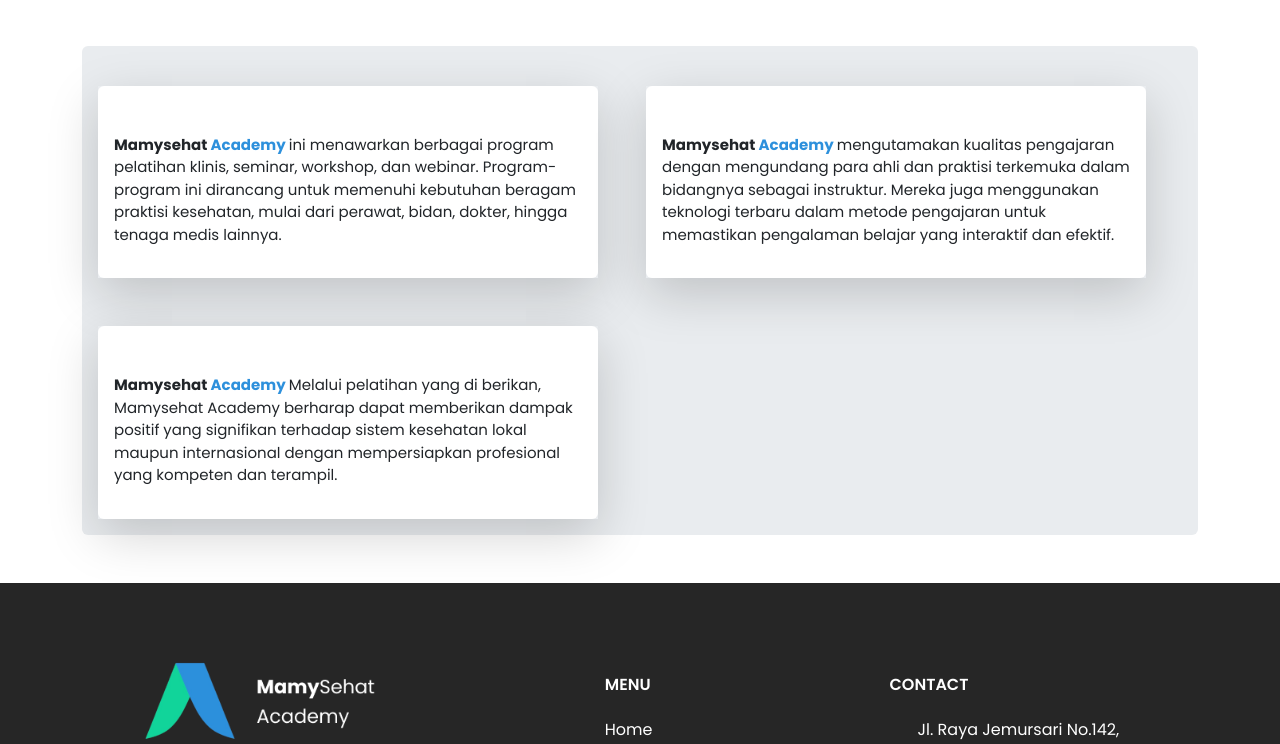
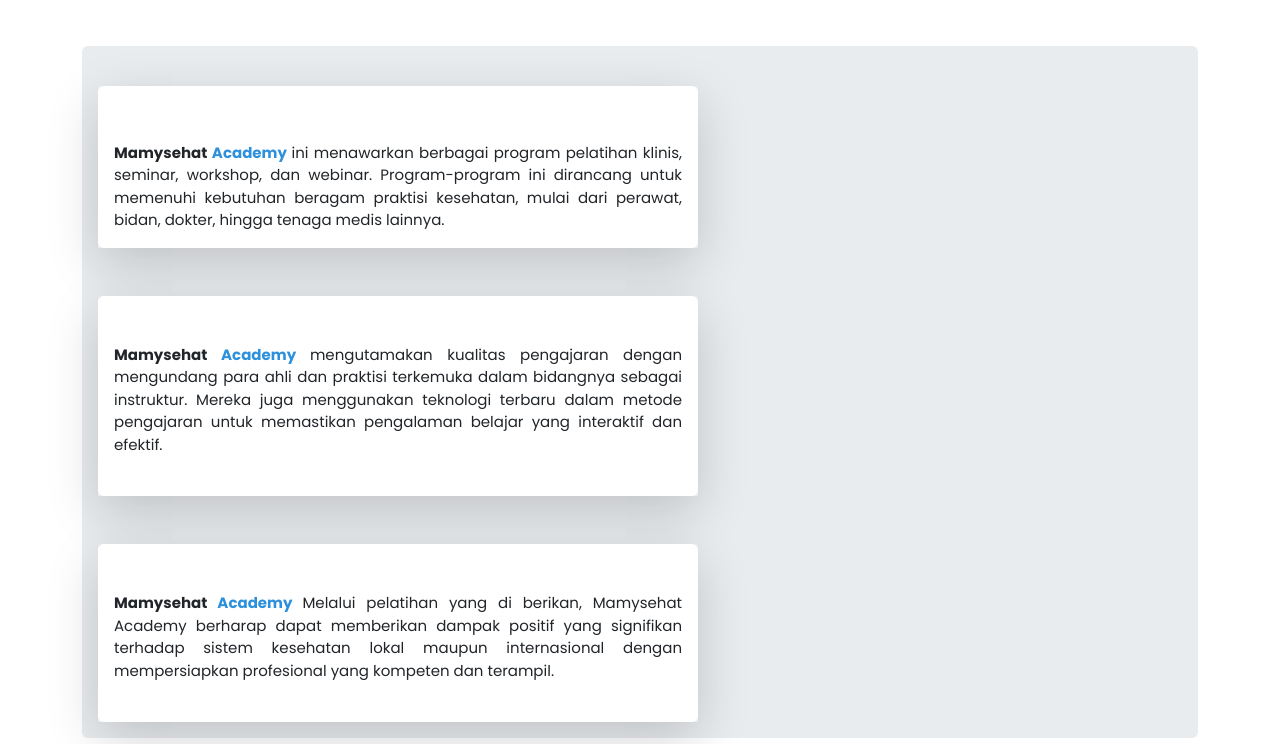
Before and after one commit to AdityaWjy/mamysehat, a Vue app: page /about in a window 1280 px wide. Shown: the part 476-1220 px from the top of the page. Built offline with nearby package versions, Linux system fonts and the light colour scheme.

Commit message:
fix ui about

```diff
--- a/src/components/about/CardAbout.vue
+++ b/src/components/about/CardAbout.vue
@@ -5,28 +5,28 @@
     <div class="p-3 mb-2 bg-body-secondary rounded">
       <!-- create flex -->
       <div
-        class="d-flex flex-wrap flex-xl-row mt-2 mt-xl-4 align-items-stretch justify-content- gap-1 gap-xl-5"
+        class="d-flex flex-wrap flex-xl-row mt-2 mt-xl-4 align-items-stretch justify-content-between gap-1 gap-xl-5"
       >
         <div class="background-box shadow-lg mb-2 mb-xl-0">
           <div class="d-flex rounded h-100" style="background-color: #ffff">
-            <p class="text-dark p-3 text-content pt-5">
+            <p class="text-dark px-3 text-content pt-3 pt-xl-5 mt-xl-2">
               <span class="fw-bold"> Mamysehat </span>
-              <span class="fw-bold blueOcean"> Academy </span> ini menawarkan
-              berbagai program pelatihan klinis, seminar, workshop, dan webinar.
-              Program-program ini dirancang untuk memenuhi kebutuhan beragam
-              praktisi kesehatan, mulai dari perawat, bidan, dokter, hingga
-              tenaga medis lainnya.
+              <span class="fw-bold blueOcean"> Academy </span>
+              ini menawarkan berbagai program pelatihan klinis, seminar,
+              workshop, dan webinar. Program-program ini dirancang untuk
+              memenuhi kebutuhan beragam praktisi kesehatan, mulai dari perawat,
+              bidan, dokter, hingga tenaga medis lainnya.
             </p>
           </div>
         </div>
 
         <div class="background-box shadow-lg mb-2 mb-xl-0">
           <div class="d-flex rounded h-100" style="background-color: #ffff">
-            <p class="text-dark p-3 text-content pt-5">
+            <p class="text-dark px-3 text-content pt-3 pt-xl-5 pb-xl-4">
               <span class="fw-bold"> Mamysehat </span>
-              <span class="fw-bold blueOcean"> Academy </span> mengutamakan
-              kualitas pengajaran dengan mengundang para ahli dan praktisi
-              terkemuka dalam bidangnya sebagai instruktur. Mereka juga
+              <span class="fw-bold blueOcean"> Academy </span>
+              mengutamakan kualitas pengajaran dengan mengundang para ahli dan
+              praktisi terkemuka dalam bidangnya sebagai instruktur. Mereka juga
               menggunakan teknologi terbaru dalam metode pengajaran untuk
               memastikan pengalaman belajar yang interaktif dan efektif.
             </p>
@@ -35,7 +35,7 @@
 
         <div class="background-box shadow-lg mb-2 mb-xl-0">
           <div class="d-flex rounded h-100" style="background-color: #ffff">
-            <p class="text-dark p-3 text-content pt-5">
+            <p class="text-dark px-3 text-content pt-3 pt-xl-5 pb-xl-4">
               <span class="fw-bold"> Mamysehat </span>
               <span class="fw-bold blueOcean"> Academy </span> Melalui pelatihan
               yang di berikan, Mamysehat Academy berharap dapat memberikan
@@ -56,6 +56,7 @@
 .text-content {
   width: 800px;
   font-size: 15px;
+  text-align: justify;
 }
 
 img {
@@ -64,14 +65,14 @@
 }
 
 .background-box {
-  width: 500px;
+  width: 600px;
 }
 
 @media (max-width: 500px) {
   .text-content {
     width: auto;
+    font-size: 10px;
     text-align: justify;
-    font-size: 10px;
   }
 
   h1 {
```
